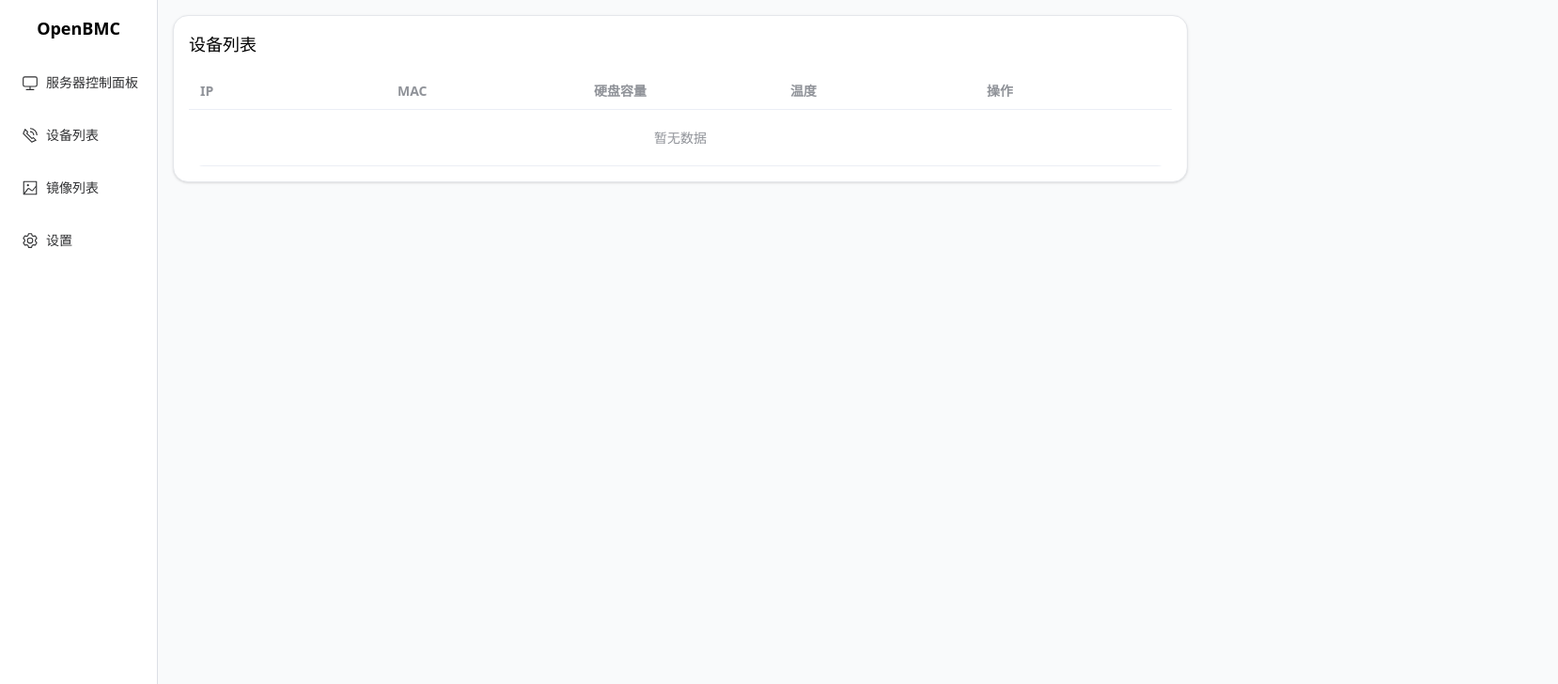
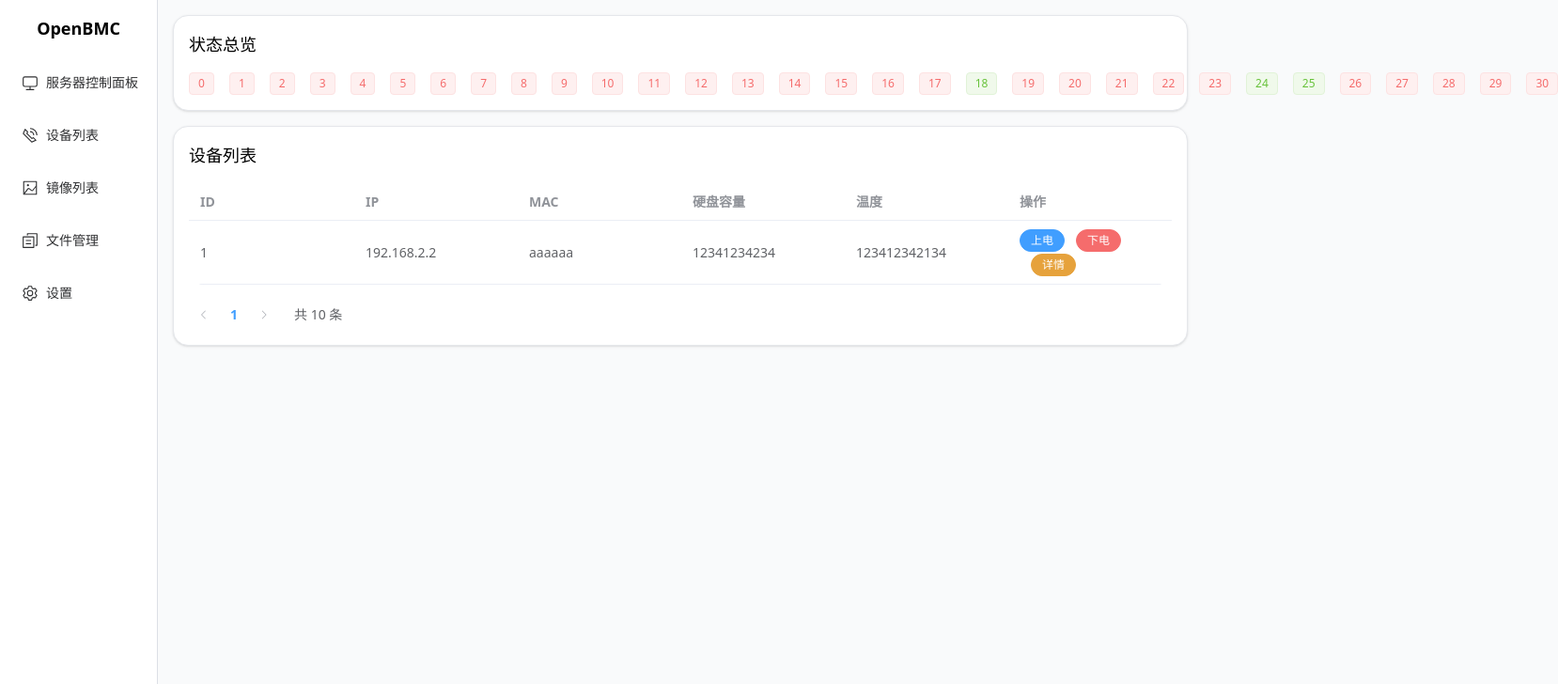
Before and after one commit to hexdeep/openbmc, a Vue app in the folder frontend/: page /devices in a window 1280 px wide. Shown: the top 728 px of the page at 94% size, 1658 px wide, since content can reach past the window. Built offline with nearby package versions, Linux system fonts and the light colour scheme; the HTML template or start-up script is replaced by a standard one.

Commit message:
feat: 完善前端登录界面

```diff
--- /dev/null
+++ b/frontend/src/locale/zh.ts
@@ -0,0 +1,6 @@
+export default {
+  confirm: '确认',
+  cancel: '取消',
+  back: '返回',
+  exit: '退出',
+}
--- a/frontend/src/main.ts
+++ b/frontend/src/main.ts
@@ -11,9 +11,12 @@ import App from './App.vue'
 import router from './router'
 import {createI18n} from 'vue-i18n'
 
+import zh from '@/locale/zh'
+
 const i18n = createI18n({
   locale: 'zh',
   fallbackLocale: 'zh',
+  messages: { zh },
 })
 
 const app = createApp(App)
--- a/frontend/src/views/DeviceList.vue
+++ b/frontend/src/views/DeviceList.vue
@@ -4,28 +4,81 @@ import {useI18n} from 'vue-i18n';
 
 const { t } = useI18n({ messages: {
   zh: {
+    statusSummaryTitle: '状态总览',
+    deviceListTitle: '设备列表',
     temperature: '温度',
     diskCapacity: '硬盘容量',
     powerStatus: '电源状态',
     operation: '操作',
-    deviceListTitle: '设备列表',
+    powerOn: '上电',
+    powerOff: '下电',
+    detail: '详情',
   },
 } })
+
+interface Device {
+  id: number;
+  ip: string;
+  mac: string;
+  capacity: number;
+  temperature: number;
+}
+
+const testStatus = [
+0,0,0,0,0,0,0,0,0,0,0,0,0,0,0,0,0,0,1,0,0,0,0,0,1,1,0,0,0,0,0,
+].map((v, i) => ({ id: i, status: v === 0 ? false : true }))
+
+const testData: Device[] = [
+  {
+    id: 1,
+    ip: '192.168.2.2',
+    mac: 'aaaaaa',
+    capacity: 12341234234,
+    temperature: 123412342134,
+  },
+]
 </script>
 
 <template>
   <div class="flex flex-col gap-4 p-4">
+
+    <div class="card flex flex-col gap-4">
+      <div class="text-lg">
+        {{t('statusSummaryTitle')}}
+      </div>
+      <div class="flex gap-4">
+        <el-tag v-for="s in testStatus" :key="s.id" :type="s.status ? 'success' : 'danger'">
+          {{s.id}}
+        </el-tag>
+      </div>
+    </div>
+
     <div class="card flex flex-col gap-4">
       <div class="text-lg">
         {{t('deviceListTitle')}}
       </div>
-      <el-table class="rounded-2xl">
-        <el-table-column label="IP" />
-        <el-table-column label="MAC" />
-        <el-table-column :label="t('diskCapacity')" />
-        <el-table-column :label="t('temperature')" />
-        <el-table-column :label="t('operation')" />
+      <el-table :data="testData" class="rounded-2xl">
+        <el-table-column label="ID" prop="id" />
+        <el-table-column label="IP" prop="ip" />
+        <el-table-column label="MAC" prop="mac" />
+        <el-table-column :label="t('diskCapacity')" prop="capacity" />
+        <el-table-column :label="t('temperature')" prop="temperature" />
+        <el-table-column :label="t('operation')">
+          <template #default="{row}">
+            <el-button type="primary" size="small">
+              {{t('powerOn')}}
+            </el-button>
+            <el-button type="danger" size="small">
+              {{t('powerOff')}}
+            </el-button>
+            <el-button type="warning" size="small" @click="$router.push(`/devices/${row.id}`)">
+              {{t('detail')}}
+            </el-button>
+          </template>
+        </el-table-column>
       </el-table>
+      <el-pagination layout="prev, pager, next, total" :total="10" />
     </div>
+
   </div>
 </template>
--- /dev/null
+++ b/frontend/src/views/Login.vue
@@ -0,0 +1,36 @@
+<script setup lang="ts">
+import {Setting} from '@element-plus/icons-vue';
+import {ref} from 'vue';
+import {useI18n} from 'vue-i18n';
+
+
+const { t } = useI18n({ messages: {
+  zh: {
+    title: '欢迎使用 OpenBMC !',
+    password: '密码',
+  },
+} })
+
+const password = ref('')
+</script>
+
+<template>
+  <div class="h-screen flex justify-center items-center">
+    <div class="card flex flex-col gap-4">
+      <div class="flex justify-between items-center">
+        <div class="text-lg">{{t('title')}}</div>
+        <el-button :icon="Setting" circle @click="$router.push('/settings')" />
+      </div>
+      <el-form>
+        <el-form-item :label="t('password')">
+          <el-input v-model="password" />
+        </el-form-item>
+      </el-form>
+      <div class="flex">
+        <el-button>
+          {{t('confirm')}}
+        </el-button>
+      </div>
+    </div>
+  </div>
+</template>
--- a/frontend/src/views/NavbarLayout.vue
+++ b/frontend/src/views/NavbarLayout.vue
@@ -1,5 +1,5 @@
 <script setup lang="ts">
-import {Monitor, Phone, Picture, Setting} from '@element-plus/icons-vue';
+import {DocumentCopy, Monitor, Phone, Picture, Setting} from '@element-plus/icons-vue';
 import {ref} from 'vue';
 import {useI18n} from 'vue-i18n';
 
@@ -11,6 +11,7 @@ const { t } = useI18n({ messages: {
     deviceList: '设备列表',
     imageList: '镜像列表',
     hideNavbar: '隐藏侧边栏',
+    fileManage: '文件管理',
     settings: '设置',
   },
 } })
@@ -36,6 +37,11 @@ const navbarItems: NavbarItem[] = [
     label: t('imageList'),
     icon: Picture,
     path: '/images',
+  },
+  {
+    label: t('fileManage'),
+    icon: DocumentCopy,
+    path: '/file',
   },
   {
     label: t('settings'),
--- a/frontend/src/views/SettingView.vue
+++ b/frontend/src/views/Setting.vue
@@ -1,4 +1,5 @@
 <script setup lang="ts">
+import {ArrowLeft} from '@element-plus/icons-vue';
 import {useColorMode} from '@vueuse/core';
 import {ref} from 'vue';
 import {useI18n} from 'vue-i18n';
@@ -23,8 +24,13 @@ const isResetPasswordDialogOpen = ref(false)
 
 <template>
   <div class="flex flex-col gap-4 p-4">
-    <div class="text-xl font-bold">
-      {{t('settingsTitle')}}
+    <div class="card flex items-center gap-4">
+      <el-button :icon="ArrowLeft" @click="$router.back">
+        {{t('back')}}
+      </el-button>
+      <div class="text-lg">
+        {{t('settingsTitle')}}
+      </div>
     </div>
     <el-form class="card" label-width="auto">
       <el-form-item :label="t('theme')">
```
Also changed, not shown: frontend/src/router/index.ts (+11 -3 lines), frontend/src/views/FileManage.vue (added, +7 -0 lines).
